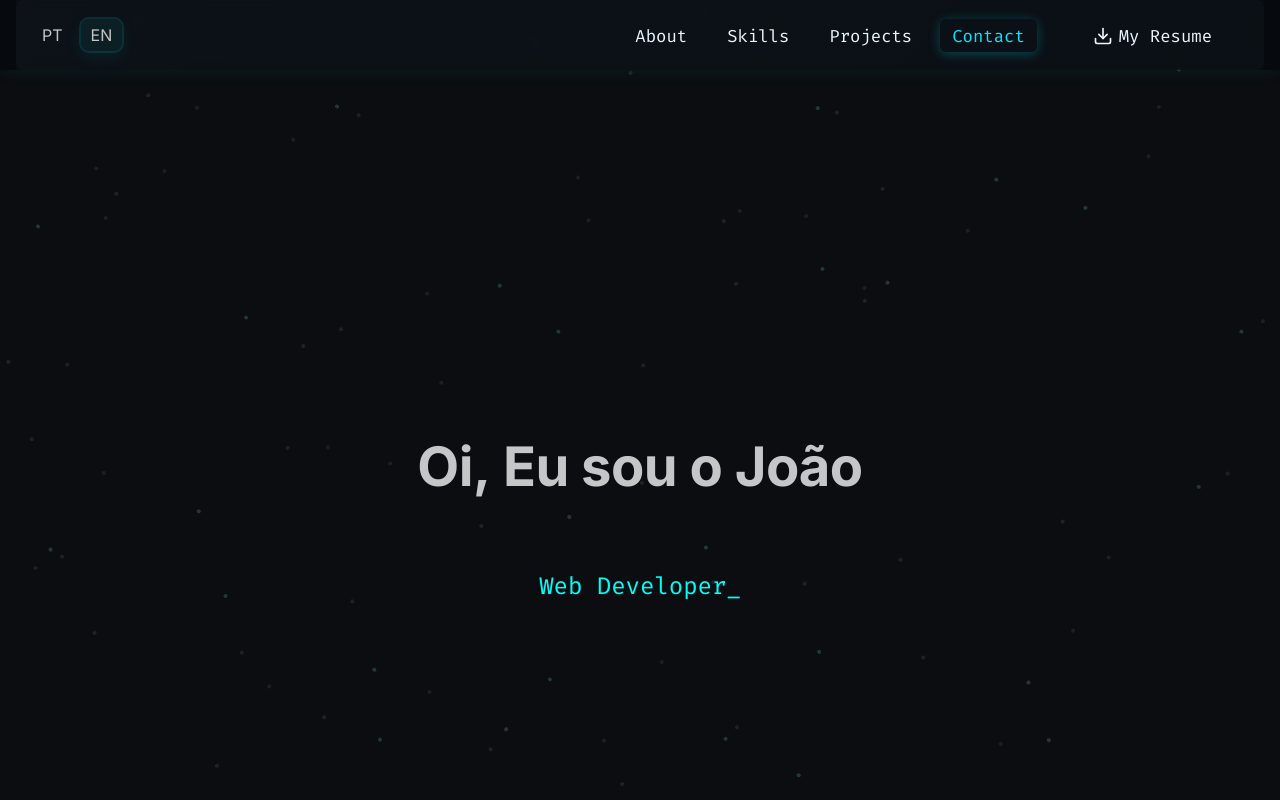
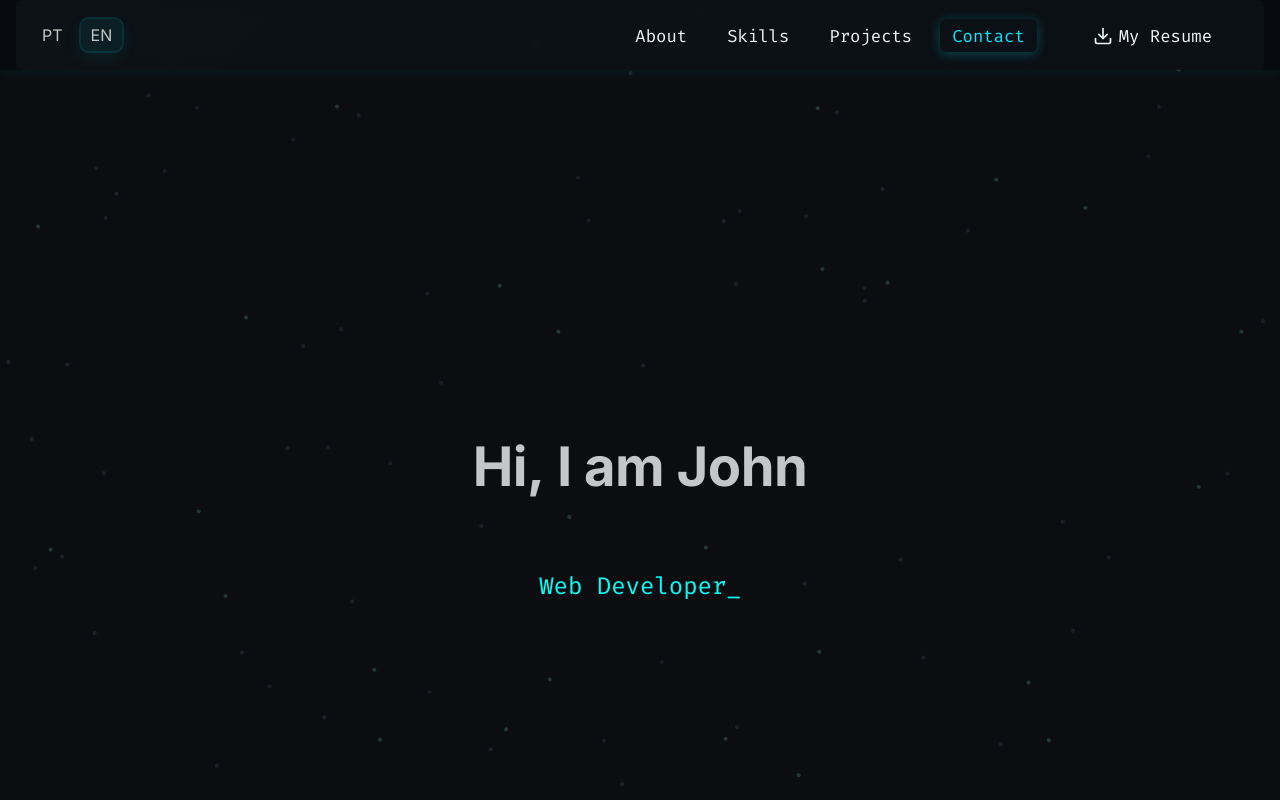
Before and after one commit to Ja1zin4093-dev/Portifolio, a React (Vite) app: page / in a window 1280 px wide. Built offline with nearby package versions, Linux system fonts and the light colour scheme.

Commit message:
More traslations

```diff
--- a/src/components/HeroTitle.jsx
+++ b/src/components/HeroTitle.jsx
@@ -1,6 +1,7 @@
 import React from 'react';
 import styled from 'styled-components';
 import SplitText from './Split';
+import { useTranslation } from 'react-i18next';
 
 const Title = styled.h1`
   font-family: var(--font-code);
@@ -27,10 +28,12 @@ const Title = styled.h1`
 `;
 
 const HeroTitle = React.memo(() => {
+  const { t, i18n } = useTranslation();
   return (
     <Title>
       <SplitText
-        text="Oi, Eu sou o João"
+        key={i18n.language}
+        text={t('hero.title')}
         splitType="chars"
         delay={200}
         duration={0.6}
--- a/src/components/ProjectsSection.jsx
+++ b/src/components/ProjectsSection.jsx
@@ -2,6 +2,7 @@ import React, { useState, useCallback } from 'react';
 import styled from 'styled-components';
 import { motion } from 'framer-motion';
 import ElectricBorder from './ElectricBorder'; // novo import (coloque ElectricBorder.jsx + ElectricBorder.css na mesma pasta)
+import { useTranslation } from 'react-i18next';
 import { FiSearch, FiTrendingUp, FiHeart } from 'react-icons/fi';
 import { FaProjectDiagram, FaReact } from 'react-icons/fa';
 import { TbTimeline } from 'react-icons/tb';
@@ -11,6 +12,7 @@ import { RiRobot2Line } from 'react-icons/ri';
 
 const projects = [
   {
+  key: 'buscaTexto',
   name: 'Busca Texto',
     tech: ['C#', '.NET Framework'],
   img: '',
@@ -20,6 +22,7 @@ const projects = [
     desc: 'Um software de busca de texto feito para fins acadêmicos que possui diversos tipos de busca como KMP, Rabin-Karp e Boyer-Moore.'
   },
   {
+  key: 'editorGrafos',
   name: 'Editor de grafos',
     tech: ['C#', '.NET Framework'],
   img: '',
@@ -29,6 +32,7 @@ const projects = [
     desc: 'Um editor de grafos interativo com animações e com algoritmos como Caminho Mínimo , Euleriano, AGM e Profundidade.'
   },
   {
+  key: 'timeline',
   name: 'Time line',
     tech: ['HTML', 'CSS','JavaScript'],
   img: '',
@@ -38,6 +42,7 @@ const projects = [
     desc: 'Uma linha do tempo interativa para visualização de eventos.'
   },
   {
+  key: 'maya',
   name: 'Maya',
     tech: ['HTML', 'CSS','JavaScript', 'PHP', 'MySQL'],
   img: '',
@@ -47,6 +52,7 @@ const projects = [
     desc: 'Uma plataforma de gestão financeira com controle de despesas e metas. Desenvolvida para um projeto acadêmico.'
   },
   {
+  key: 'portfolio',
   name: 'Portifolio',
     tech: ['React', 'tailwindcss','Vite', 'JavaScript','tree.js'],
   img: '',
@@ -56,6 +62,7 @@ const projects = [
     desc: 'Um portfólio pessoal construído com React e Tailwind CSS.'
   },
   {
+   key: 'cartinha',
    name: 'Cartinha',
     tech: ['HTML', 'CSS', 'JavaScript'],
   img: '',
@@ -65,6 +72,7 @@ const projects = [
     desc: 'Uma das minhas primeiras experiências com programação web. Um site simples de cartas de amor.'
   },
   {
+  key: 'relogio',
   name: 'Relogio',
     tech:  ['React', 'tailwindcss','Vite', 'JavaScript'],
   img: '',
@@ -74,6 +82,7 @@ const projects = [
     desc: 'Um relógio digital construído com React e Tailwind CSS.'
   },
   {
+  key: 'calcEuclides',
   name: 'Calculadora de euclides',
     tech: ['Python'],
   img: '',
@@ -83,6 +92,7 @@ const projects = [
     desc: 'Uma calculadora de euclides construída com Python. Com ferramentas de conversor de Bases, Algoritmo de Euclides e Crivo de Eratóstenes. Utilizando a biblioteca Tkinter para a interface gráfica.'
   },
   {
+  key: 'autoTransfer',
   name: 'Auto-Transfer',
     tech: ['Python'],
   img: '',
@@ -92,6 +102,7 @@ const projects = [
     desc: 'Um projeto pessoal de transferência automática de arquivos construído com Python. Utilizando a biblioteca Tkinter para a interface gráfica e a biblioteca watchdog para monitoramento de diretórios.'
   },
   {
+  key: 'triggerBot',
   name: 'Trigger-bot',
     tech: ['Python'],
   img: '',
@@ -272,6 +283,7 @@ const MediaWrapper = styled.div`
 
 const ProjectsSection = () => {
   const [modal, setModal] = useState(null);
+  const { t } = useTranslation();
 
   const total = projects.length;
   const [itemsPerViewState, setItemsPerViewState] = useState(typeof window !== 'undefined' && window.innerWidth <= 900 ? 1 : 3);
@@ -341,7 +353,7 @@ const ProjectsSection = () => {
 
   return (
     <Section id="projects">
-      <h2 style={{ fontFamily: 'Fira Code, monospace', fontWeight: 700, fontSize: '2.1rem', letterSpacing: 1 }}>Projects</h2>
+  <h2 style={{ fontFamily: 'Fira Code, monospace', fontWeight: 700, fontSize: '2.1rem', letterSpacing: 1 }}>{t('projects.title')}</h2>
       <CarouselWrapper ref={wrapperRef} tabIndex={0}>
         <CarouselViewport ref={viewportRef}>
           <CarouselTrack
@@ -390,8 +402,12 @@ const ProjectsSection = () => {
                   </CardIconMedia>
                 )}
                 <CardContent>
-                  <div style={{ fontWeight: 600, fontSize: '1.15rem' }}>{proj.name}</div>
-                  <div style={{ color: '#b2c7d9', fontSize: '0.98rem', marginTop: 2 }}>{proj.desc}</div>
+                  <div style={{ fontWeight: 600, fontSize: '1.15rem' }}>
+                    {t(`projects.items.${proj.key}.name`)}
+                  </div>
+                  <div style={{ color: '#b2c7d9', fontSize: '0.98rem', marginTop: 2 }}>
+                    {t(`projects.items.${proj.key}.desc`)}
+                  </div>
                   <TechList>
                     {proj.tech.map(t => <Tech key={t}>{t}</Tech>)}
                   </TechList>
@@ -427,7 +443,9 @@ const ProjectsSection = () => {
               onClick={e => e.stopPropagation()}
             >
               <CloseBtn onClick={() => setModal(null)} aria-label="Close project modal">×</CloseBtn>
-              <div style={{ fontWeight: 700, fontSize: '1.3rem', marginBottom: 8 }}>{projects[modal].name}</div>
+              <div style={{ fontWeight: 700, fontSize: '1.3rem', marginBottom: 8 }}>
+                {t(`projects.items.${projects[modal].key}.name`)}
+              </div>
               <TechList style={{ marginBottom: 10 }}>
                 {projects[modal].tech.map(t => <Tech key={t}>{t}</Tech>)}
               </TechList>
@@ -443,7 +461,9 @@ const ProjectsSection = () => {
                   />
                 )}
               </MediaWrapper>
-              <div style={{ color: '#b2c7d9', fontSize: '1.01rem', marginBottom: 10 }}>{projects[modal].desc}</div>
+              <div style={{ color: '#b2c7d9', fontSize: '1.01rem', marginBottom: 10 }}>
+                {t(`projects.items.${projects[modal].key}.desc`)}
+              </div>
               <a href={projects[modal].demo || '#'} target="_blank" rel="noopener noreferrer" style={{ color: '#00eaff', textDecoration: 'underline', fontSize: '1.05rem' }}>
                 {projects[modal].demo ? 'Live Demo' : 'Project Link'}
               </a>
--- a/src/i18n.js
+++ b/src/i18n.js
@@ -10,6 +10,28 @@ const resources = {
       "nav.skills": "Skills",
       "nav.projetos": "Projects",
       "nav.contato": "Contact",
+  "hero.title": "Hi, I am John",
+  "projects.title": "Projects",
+  "projects.items.buscaTexto.name": "Text Search",
+  "projects.items.buscaTexto.desc": "A text search software built for academic purposes that includes multiple algorithms such as KMP, Rabin–Karp, and Boyer–Moore.",
+  "projects.items.editorGrafos.name": "Graph Editor",
+  "projects.items.editorGrafos.desc": "An interactive graph editor with animations and algorithms such as Shortest Path, Eulerian, MST, and Depth-First Search.",
+  "projects.items.timeline.name": "Timeline",
+  "projects.items.timeline.desc": "An interactive timeline to visualize events.",
+  "projects.items.maya.name": "Maya",
+  "projects.items.maya.desc": "A financial management platform with expense control and goals. Developed for an academic project.",
+  "projects.items.portfolio.name": "Portfolio",
+  "projects.items.portfolio.desc": "A personal portfolio built with React and Tailwind CSS.",
+  "projects.items.cartinha.name": "Love Letter",
+  "projects.items.cartinha.desc": "One of my first experiences with web programming. A simple love letters website.",
+  "projects.items.relogio.name": "Clock",
+  "projects.items.relogio.desc": "A digital clock built with React and Tailwind CSS.",
+  "projects.items.calcEuclides.name": "Euclidean Calculator",
+  "projects.items.calcEuclides.desc": "A Euclidean algorithms calculator built with Python. Includes a base converter, Euclid's algorithm, and the Sieve of Eratosthenes. Uses Tkinter for the UI.",
+  "projects.items.autoTransfer.name": "Auto-Transfer",
+  "projects.items.autoTransfer.desc": "A personal project for automatic file transfer built with Python. Uses Tkinter for the UI and watchdog to monitor directories.",
+  "projects.items.triggerBot.name": "Trigger-bot",
+  "projects.items.triggerBot.desc": "A kind of automatic trigger cheat, developed in Python aiming to work for the game Valorant.",
       "about.title": "About",
       "about.profileAlt": "Profile",
       "about.showMore": "Show More",
@@ -37,6 +59,28 @@ const resources = {
       "nav.skills": "Skills",
       "nav.projetos": "Projetos",
       "nav.contato": "Contato",
+  "hero.title": "Oi, Eu sou o João",
+  "projects.title": "Projetos",
+  "projects.items.buscaTexto.name": "Busca Texto",
+  "projects.items.buscaTexto.desc": "Um software de busca de texto feito para fins acadêmicos que possui diversos tipos de busca como KMP, Rabin-Karp e Boyer-Moore.",
+  "projects.items.editorGrafos.name": "Editor de grafos",
+  "projects.items.editorGrafos.desc": "Um editor de grafos interativo com animações e com algoritmos como Caminho Mínimo , Euleriano, AGM e Profundidade.",
+  "projects.items.timeline.name": "Time line",
+  "projects.items.timeline.desc": "Uma linha do tempo interativa para visualização de eventos.",
+  "projects.items.maya.name": "Maya",
+  "projects.items.maya.desc": "Uma plataforma de gestão financeira com controle de despesas e metas. Desenvolvida para um projeto acadêmico.",
+  "projects.items.portfolio.name": "Portifolio",
+  "projects.items.portfolio.desc": "Um portfólio pessoal construído com React e Tailwind CSS.",
+  "projects.items.cartinha.name": "Cartinha",
+  "projects.items.cartinha.desc": "Uma das minhas primeiras experiências com programação web. Um site simples de cartas de amor.",
+  "projects.items.relogio.name": "Relogio",
+  "projects.items.relogio.desc": "Um relógio digital construído com React e Tailwind CSS.",
+  "projects.items.calcEuclides.name": "Calculadora de euclides",
+  "projects.items.calcEuclides.desc": "Uma calculadora de euclides construída com Python. Com ferramentas de conversor de Bases, Algoritmo de Euclides e Crivo de Eratóstenes. Utilizando a biblioteca Tkinter para a interface gráfica.",
+  "projects.items.autoTransfer.name": "Auto-Transfer",
+  "projects.items.autoTransfer.desc": "Um projeto pessoal de transferência automática de arquivos construído com Python. Utilizando a biblioteca Tkinter para a interface gráfica e a biblioteca watchdog para monitoramento de diretórios.",
+  "projects.items.triggerBot.name": "Trigger-bot",
+  "projects.items.triggerBot.desc": "Uma especie de cheat de disparo automario, desenvolvido em Python visando funcionar para o jogo Valorant.",
       "about.title": "Sobre",
       "about.profileAlt": "Perfil",
       "about.showMore": "Exibir Mais",
```
Lines whose indentation alone changed are shown as unchanged.
